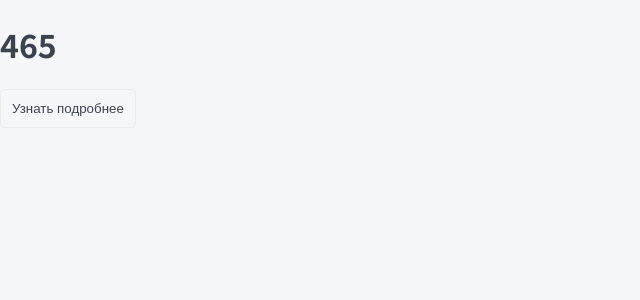
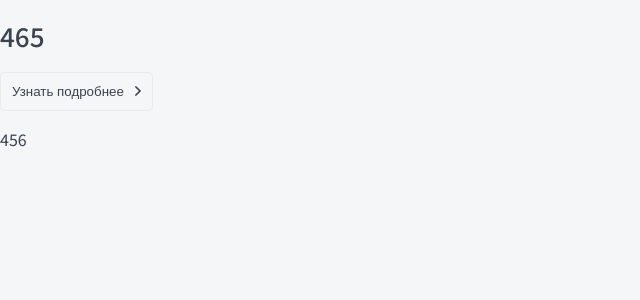
Before and after one commit to maizer12/rating-site, a Next.js app: page /about in a window 1280 px wide. Shown: the top 300 px of the page, without its empty margins (0-640 px from the left). Built offline with nearby package versions, Linux system fonts and the light colour scheme.

Commit message:
add new tag

```diff
--- a/next.config.js
+++ b/next.config.js
@@ -1,4 +1,15 @@
 /** @type {import('next').NextConfig} */
 module.exports = {
   reactStrictMode: true,
+  webpack: (config) => {
+    config.module.rules.push({
+      test: /\.svg$/,
+      issuer: {
+        and: [/\.(js|ts)x?$/],
+      },
+      use: ['@svgr/webpack'],
+    });
+
+    return config;
+  },
 };
--- a/package.json
+++ b/package.json
@@ -17,6 +17,7 @@
     "format": "prettier --write --ignore-path .gitignore './**/*.{js,jsx,ts,tsx,json}'"
   },
   "dependencies": {
+    "@svgr/webpack": "^8.1.0",
     "next": "12.1.0",
     "react": "17.0.2",
     "react-dom": "17.0.2"
--- a/src/components/Button/Button.module.css
+++ b/src/components/Button/Button.module.css
@@ -6,6 +6,9 @@
   border-radius: 5px;
   cursor: pointer;
   transition: all 0.4s;
+  display: flex;
+  align-items: center;
+  column-gap: 11px;
 }
 
 .primary {
--- a/src/components/Button/Button.props.ts
+++ b/src/components/Button/Button.props.ts
@@ -1,6 +1,7 @@
-import { ReactChild } from 'react';
+import { ButtonHTMLAttributes, DetailedHTMLProps, ReactChild } from 'react';
 
-export interface ButtonProps {
+export interface ButtonProps extends DetailedHTMLProps<ButtonHTMLAttributes<HTMLButtonElement>, HTMLButtonElement> {
   variable: 'primary' | 'outline';
   children: ReactChild;
+  arrow?: boolean;
 }
--- a/src/components/Button/index.tsx
+++ b/src/components/Button/index.tsx
@@ -2,13 +2,24 @@ import { FC } from 'react';
 import { ButtonProps } from './Button.props';
 import cn from 'classnames';
 import style from './Button.module.css';
+import Icon from './icon.svg';
 
-export const Button: FC<ButtonProps> = ({ variable, children }): JSX.Element => {
+export const Button: FC<ButtonProps> = ({ variable, children, className, arrow = '', ...props }): JSX.Element => {
   return (
     <button
-      className={cn(style.button, { [style.primary]: variable == 'primary', [style.outline]: variable == 'outline' })}
+      className={cn(style.button, {
+        [style.primary]: variable == 'primary',
+        className,
+        [style.outline]: variable == 'outline',
+      })}
+      {...props}
     >
       {children}
+      {arrow && (
+        <div className="arrow">
+          <Icon />
+        </div>
+      )}
     </button>
   );
 };
--- a/src/components/HTag/index.tsx
+++ b/src/components/HTag/index.tsx
@@ -5,11 +5,11 @@ import style from './HTag.module.css';
 export function HTag({ tag, children }: HTagProps): JSX.Element {
   switch (tag) {
     case 'h1':
-      return <h1>{children}</h1>;
+      return <h1 className={style.h1}>{children}</h1>;
     case 'h2':
-      return <h2>{children}</h2>;
+      return <h2 className={style.h2}>{children}</h2>;
     case 'h3':
-      return <h3>{children}</h3>;
+      return <h3 className={style.h3}>{children}</h3>;
     default:
       return <></>;
   }
--- /dev/null
+++ b/src/components/PTag/PTag.module.css
@@ -0,0 +1,14 @@
+.text {
+  font-size: 18px;
+  font-style: normal;
+  font-weight: 400;
+  line-height: 29px;
+}
+.md {
+  font-size: 16px;
+  line-height: 24px;
+}
+.sm {
+  font-size: 14px;
+  line-height: 24px;
+}
--- /dev/null
+++ b/src/components/PTag/PTag.props.ts
@@ -0,0 +1,6 @@
+import { ReactNode } from 'react';
+
+export interface PTagProps {
+  size?: 'sm' | 'md' | 'lg';
+  children: ReactNode;
+}
--- /dev/null
+++ b/src/components/PTag/index.tsx
@@ -0,0 +1,17 @@
+import { FC } from 'react';
+import { PTagProps } from './PTag.props';
+import cn from 'classnames';
+import style from './PTag.module.css';
+
+export const PTag: FC<PTagProps> = ({ children, size = 'lg' }): JSX.Element => {
+  return (
+    <p
+      className={cn(style.text, {
+        [style.sm]: size == 'sm',
+        [style.md]: size == 'md',
+      })}
+    >
+      {children}
+    </p>
+  );
+};
--- a/src/components/index.ts
+++ b/src/components/index.ts
@@ -1,2 +1,3 @@
 export * from './HTag';
 export * from './Button';
+export * from './PTag';
--- a/src/pages/_app.tsx
+++ b/src/pages/_app.tsx
@@ -1,12 +1,15 @@
 import '../styles/globals.css';
 import type { AppProps } from 'next/app';
-import { HTag, Button } from '../components';
+import { HTag, Button, PTag } from '../components';
 
 function MyApp({ pageProps }: AppProps) {
   return (
     <>
       <HTag tag="h1">465</HTag>
-      <Button variable="outline">Узнать подробнее</Button>
+      <Button variable="outline" arrow={true}>
+        Узнать подробнее
+      </Button>
+      <PTag size="md">456</PTag>
     </>
   );
 }
```
Also changed, not shown: src/components/Button/icon.svg (added), 1 other file (tests, documents, lock files or other folders).
